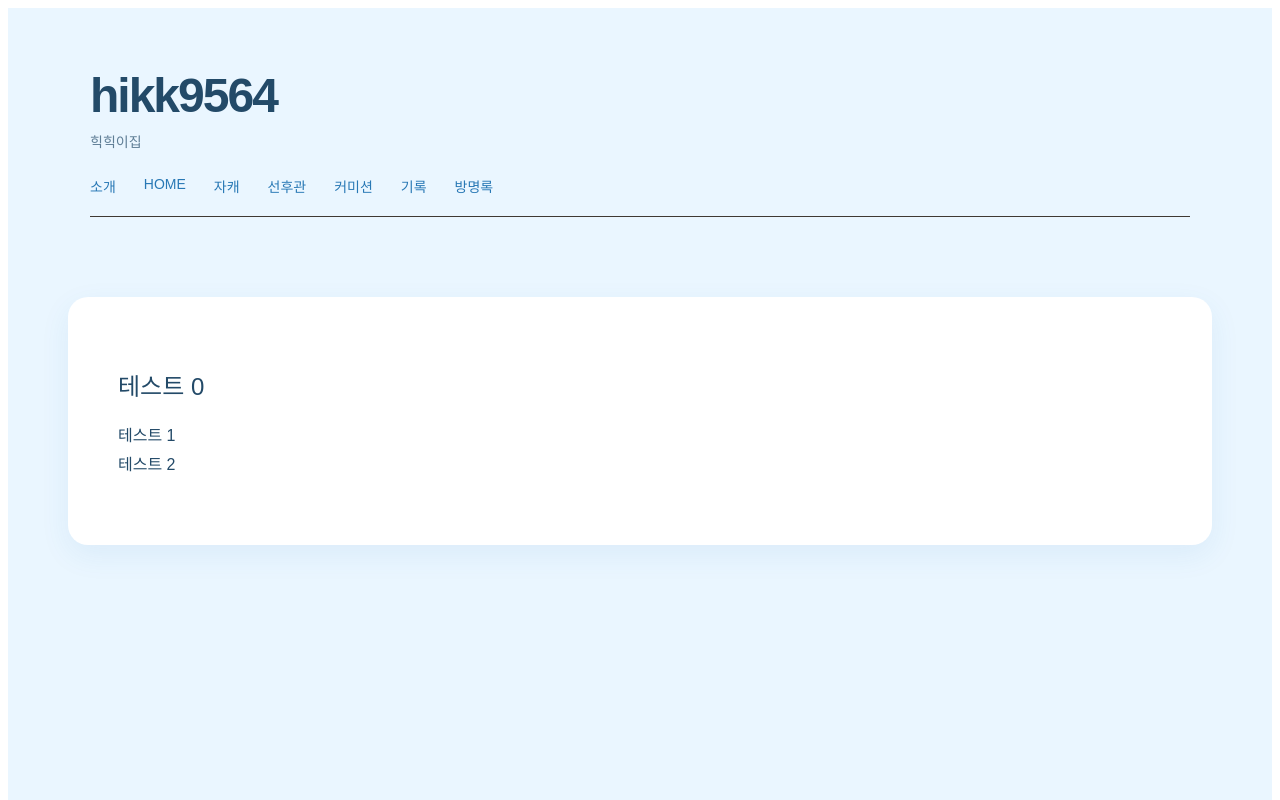
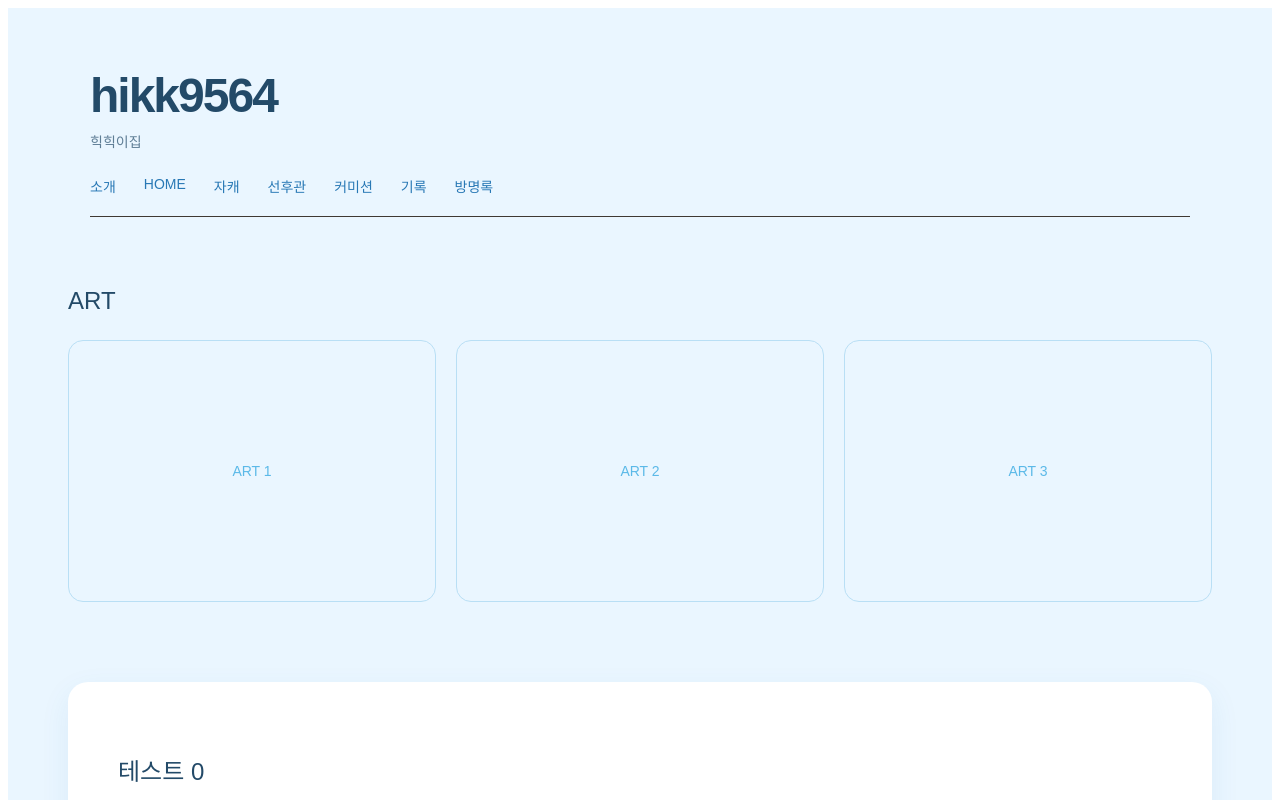
Before and after one commit to hikk9564/4659kkih, a Next.js app: page / in a window 1280 px wide. Shown: the top 800 px of the page. Built offline with nearby package versions, Linux system fonts and the light colour scheme.

Commit message:
Implement art section with grid layout
Added a new section displaying art items in a grid layout.

```diff
--- a/app/page.tsx
+++ b/app/page.tsx
@@ -69,7 +69,49 @@ export default function Home() {
   </a>
 </nav>
       </header>
+<div
+  id="art"
+  style={{
+    marginTop: "70px",
+  }}
+>
+  <h2
+    style={{
+      fontSize: "24px",
+      fontWeight: "400",
+      marginBottom: "25px",
+    }}
+  >
+    ART
+  </h2>
 
+  <div
+    style={{
+      display: "grid",
+      gridTemplateColumns: "repeat(3, 1fr)",
+      gap: "20px",
+    }}
+  >
+    {[1, 2, 3].map((item) => (
+      <div
+        key={item}
+        style={{
+          height: "260px",
+          background: "#EAF6FF",
+          border: "1px solid #B9DFF5",
+          borderRadius: "15px",
+          display: "flex",
+          alignItems: "center",
+          justifyContent: "center",
+          color: "#5BB9E8",
+          fontSize: "14px",
+        }}
+      >
+        ART {item}
+      </div>
+    ))}
+  </div>
+</div>
     <section
   style={{
     maxWidth: "1100px",
```
